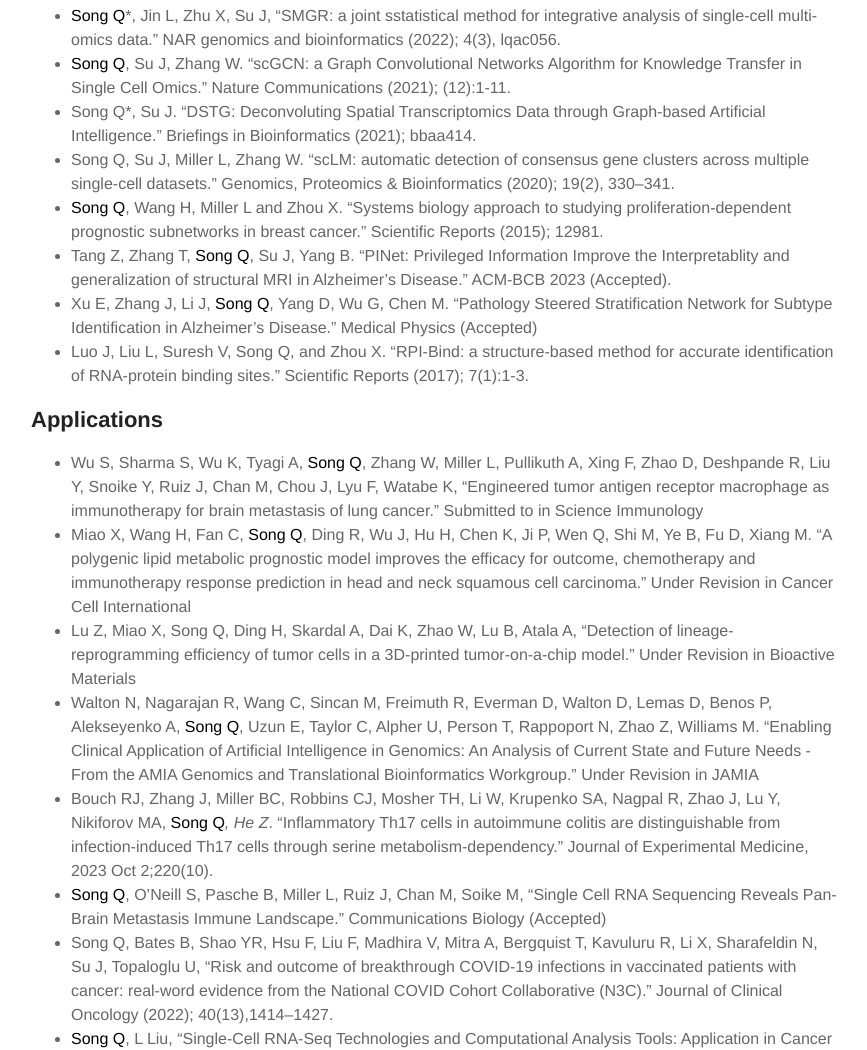
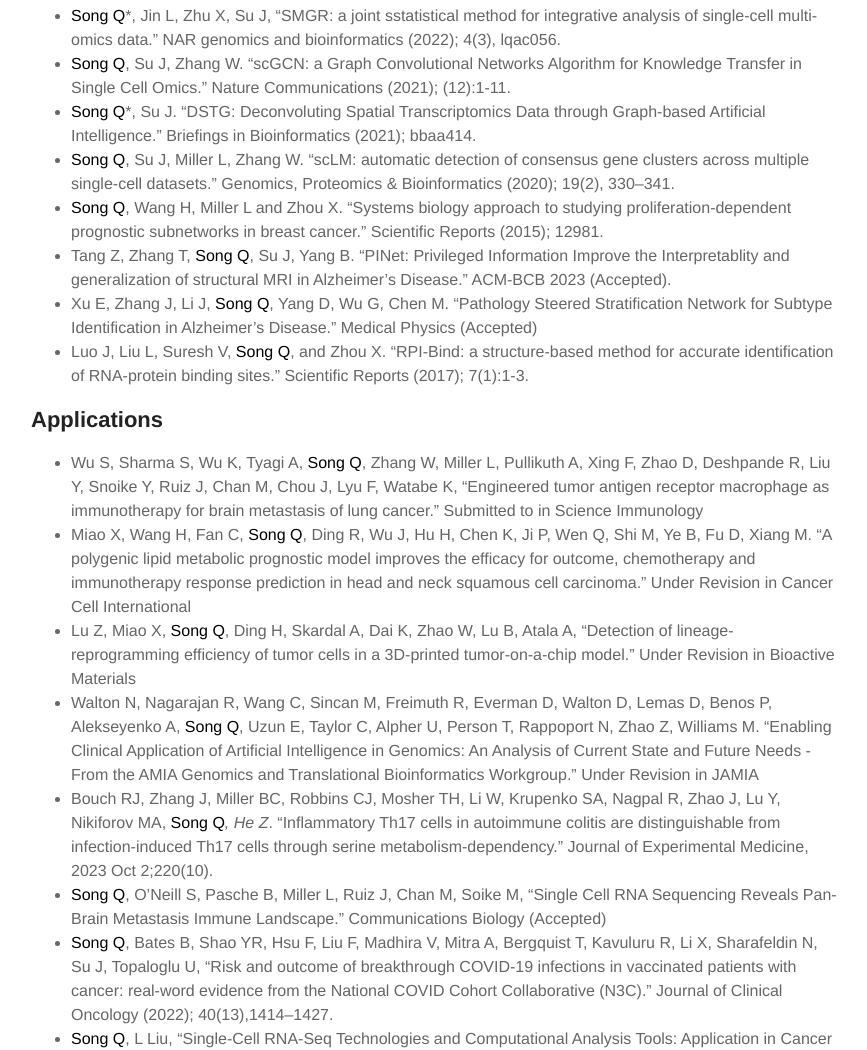
Before and after one commit to QSong-github/SongLab, a Jekyll site: the page built from pages/publication.md, in a window 1280 px wide and 1400 px high, scrolled down 654 px. Shown: the part 157-1207 px from the top of the window, without its empty margins (204-1071 px from the left). Built offline with Jekyll 4.4.1, drawn with Linux system fonts in a browser that asks for light colours; some of the changed text lies outside the part shown.

```diff
--- a/pages/publication.md
+++ b/pages/publication.md
@@ -9,13 +9,13 @@ layout: page
 responses for personalized treatment.” Under Revision in Briefings in Bioinformatics
 * Chen M, Xu C, Xu Z, He Z, Su J, **Song Q***, “SCRN: Single-cell Gene Regulatory Network Identification
 in Alzheimer’s disease.” Under Review in  IEEE/ACM Transactions on Computational Biology and Bioinformatics
-* Zhang J, Liu Q, Zhang H, Dai M,  Song   Q, Yang D, Wu G, Chen M. “Uncovering the System
+* Zhang J, Liu Q, Zhang H, Dai M,  Song Q, Yang D, Wu G, Chen M. “Uncovering the System
 Vulnerability and Criticality of Human Brain under Evolving Neuropathological Events in Alzheimer’s
 Disease.” Under Revision in Physics in Medicine and Biology
 * Wu C, Ning W, Wu T, Chen J, Yao H, Tao Z, Wang G, Zhao X, Diao K, Wang J, **Song Q**, Liu X,
 “TCfinder: robust tumor cell discrimination in scRNA-seq based on gene pathway activity.” Under
 Review in Bioinformatics
-* Tang Z, Zhang T, Yang B, Su J,  Song   Q*, “SiGra: Single-cell spatial elucidation through image-
+* Tang Z, Zhang T, Yang B, Su J,  **Song Q***, “SiGra: Single-cell spatial elucidation through image-
 augmented graph transformer.” Nature Communications (Accepted)
 * Tang Z, Zhang T, Yang B, Su J, **Song Q***, “spaCI: deciphering spatial cellular communications through
 adaptive graph model.” Briefings in Bioinformatics, (2023); bbac563.
@@ -31,9 +31,9 @@ Network for Revealing Gene Targets in Alzheimer’s Disease.”  Computers in Bi
 multi-omics data.” NAR genomics and bioinformatics (2022); 4(3), lqac056.
 * **Song Q**, Su J, Zhang W. “scGCN: a Graph Convolutional Networks Algorithm for Knowledge Transfer
 in Single Cell Omics.” Nature Communications (2021); (12):1-11.
-* Song   Q*, Su J. “DSTG: Deconvoluting Spatial Transcriptomics Data through Graph-based Artificial
+* **Song Q***, Su J. “DSTG: Deconvoluting Spatial Transcriptomics Data through Graph-based Artificial
 Intelligence.” Briefings in Bioinformatics (2021); bbaa414.
-* Song   Q, Su J, Miller L, Zhang W. “scLM: automatic detection of consensus gene clusters across
+* **Song Q**, Su J, Miller L, Zhang W. “scLM: automatic detection of consensus gene clusters across
 multiple single-cell datasets.” Genomics, Proteomics & Bioinformatics (2020); 19(2), 330–341.
 * **Song Q**, Wang H, Miller L and Zhou X. “Systems biology approach to studying proliferation-dependent
 prognostic subnetworks in breast cancer.” Scientific Reports (2015); 12981.
@@ -41,7 +41,7 @@ prognostic subnetworks in breast cancer.” Scientific Reports (2015); 12981.
 generalization of structural MRI in Alzheimer’s Disease.” ACM-BCB 2023 (Accepted).
 * Xu E, Zhang J, Li J, **Song Q**, Yang D, Wu G, Chen M. “Pathology Steered Stratification Network for
 Subtype Identification in Alzheimer's Disease.” Medical Physics (Accepted)
-* Luo J, Liu L, Suresh V,  Song   Q, and Zhou X. "RPI-Bind: a structure-based method for accurate
+* Luo J, Liu L, Suresh V,  **Song Q**, and Zhou X. "RPI-Bind: a structure-based method for accurate
 identification of RNA-protein binding sites." Scientific Reports (2017); 7(1):1-3.
 
 ## Applications
@@ -53,7 +53,7 @@ Immunology
 M. “A polygenic lipid metabolic prognostic model improves the efficacy for outcome, chemotherapy and
 immunotherapy response prediction in head and neck squamous cell carcinoma.” Under Revision in
 Cancer Cell International
-* Lu Z, Miao X, Song   Q, Ding H, Skardal A, Dai K, Zhao W, Lu B, Atala A, “Detection of lineage-
+* Lu Z, Miao X, **Song Q**, Ding H, Skardal A, Dai K, Zhao W, Lu B, Atala A, “Detection of lineage-
 reprogramming efficiency of tumor cells in a 3D-printed tumor-on-a-chip model.” Under Revision in
 Bioactive Materials
 * Walton N, Nagarajan R, Wang C, Sincan M, Freimuth R, Everman D, Walton D, Lemas D, Benos P,
@@ -67,7 +67,7 @@ infection-induced   Th17   cells   through   serine   metabolism-dependency.”
 Medicine, 2023 Oct 2;220(10).
 * **Song Q**, O’Neill S, Pasche B, Miller L, Ruiz J, Chan M, Soike M, “Single Cell RNA Sequencing Reveals
 Pan-Brain Metastasis Immune Landscape.” Communications Biology (Accepted)
-* Song   Q, Bates B, Shao YR, Hsu F, Liu F, Madhira V, Mitra A, Bergquist T, Kavuluru R, Li X,
+* **Song Q**, Bates B, Shao YR, Hsu F, Liu F, Madhira V, Mitra A, Bergquist T, Kavuluru R, Li X,
 Sharafeldin N, Su J, Topaloglu U, "Risk and outcome of breakthrough COVID-19 infections in
 vaccinated patients with cancer: real-word evidence from the National COVID Cohort Collaborative
 (N3C)." Journal of Clinical Oncology (2022); 40(13),1414–1427.
@@ -88,12 +88,12 @@ Journal (Accepted)
 J, **Song Q**, Zhao D, Chandrasekaran A, Xing F, “c-Met mediated cytokine network promotes brain
 metastasis of breast cancer by remodeling neutrophil activities.” Cancers (2023);15(9):2626.
 * Meyers A, Wang Z, Han W, hao Q, Zabalawi M, Duan L, Zhang Q, Manne R, Lorenzo F, Quinn M,
-Song   Q, Fan D, Lin H, Furdui C, Locasale J, McCall C, Zhu X. “Pyruvate dehydrogenase kinase
+**Song Q**, Fan D, Lin H, Furdui C, Locasale J, McCall C, Zhu X. “Pyruvate dehydrogenase kinase
 supports macrophage NLRP3 inflammasome activation during acute inflammation.”  Cell Reports
 (2023); 42(1):111941
 * Jiang Y, Song L, Lin Y, Li T, Li B, Mao X, **Song Q**, Xing C, Zheng G, Huang S, Jin L, “ROS-mediated
 SRMS activation confers platinum resistance in ovarian cancer.” Oncogene (2023);1-13.
-* Ji   Z,   Song   Q,   Su   J.   “Advanced   computational   systems   biology   approaches   for   accelerating
+* Ji   Z,   **Song Q**,   Su   J.   “Advanced   computational   systems   biology   approaches   for   accelerating
 comprehensive research of the human brain.” Frontiers in Genetics (2023);14.
 * N Yao, W Jiang, Y Wang, Q   Song, X Cao, Zheng W, Zhang J, "An immune-related signature for
 optimizing prognosis prediction and treatment decision of hepatocellular carcinoma." European Journal
@@ -115,7 +115,7 @@ oncogenic FGFR3-TACC3 fusion.” Molecular Therapy (2022); 30(4):1610-27
 * Zhang J, Wang L, **Song Q**, Xiao M, Gao J, Cao X, Zheng W. “Organoids in recapitulating tumorigenesis
 driven by risk factors: Current trends and future perspectives.”  International Journal of Biological
 Sciences (2022); 18(7):2729.
-* Bian S, Ni W, Zhu M, Zhang X, Qiang Y, Zhang J, Ni Z, Shen Y, Qiu S, Song  Q, Xiao M. ”Flap
+* Bian S, Ni W, Zhu M, Zhang X, Qiang Y, Zhang J, Ni Z, Shen Y, Qiu S, **Song Q**, Xiao M. ”Flap
 endonuclease   1   Facilitated   Hepatocellular   Carcinoma   Progression   by   Enhancing   USP7/MDM2-
 mediated P53 Inactivation.” International journal of biological sciences (2022); 18(3):1022.
 * Sharafeldin N, Bates B, **Song Q**, Madhira V, Yan Y, Dong S, Lee E, Kuhrt N, Shao YR, Liu F, Bergquist
@@ -138,7 +138,7 @@ Brain Metastasis Outcomes Following Craniotomy.” Frontiers in Oncology (2021);
 * Ni W, Bian S, Zhu M, **Song Q**, Zhang J, Xiao M, Zheng W. “Identification and Validation of Ubiquitin-
 specific Proteases as a Novel Prognostic Signature for Hepatocellular Carcinoma.”  Frontiers in
 Oncology (2021); 11:629327.
-* Zheng W, Zhang J,  Song   Q, Xu Y, Zhu M, Ma J. “Rac Family Small GTPase 3 Correlates with
+* Zheng W, Zhang J,  **Song Q**, Xu Y, Zhu M, Ma J. “Rac Family Small GTPase 3 Correlates with
 Progression and Poor Prognosis in Bladder Cancer.” DNA and Cell Biology (2021); 40(3):469-81.
 * Zhu M, Huang Y, Bian S, **Song Q**, Zhang J, Zheng W. “Organoid model: Current Implications and
 Pharmaceutical Applications in Liver Diseases.” Current Molecular Pharmacology (2021); 14(4):498-
@@ -148,7 +148,7 @@ Hepatocellular Carcinoma.” Current medicinal chemistry (2021); 28(1):93-109.
 * Bian S, Ni W, Zhu M, **Song Q**, Zhuang J, Ni R, Zheng W. “Identification and Validation of the N6-
 methyladenosine RNA Methylation Regulator YTHDF1 as A Novel Prognostic Marker and Potential
 Target for Hepatocellular Carcinoma.” Frontiers in Molecular Biosciences (2020); 7:604766.
-* Zhang   J,   Wu   M,   Xu   Y,  Song   Q,   Zheng   W.   “Secretory   Clusterin:   A   Promising   Target   for
+* Zhang   J,   Wu   M,   Xu   Y,  **Song Q**,   Zheng   W.   “Secretory   Clusterin:   A   Promising   Target   for
 Chemoresistance   of   Hepatocellular   Carcinoma.”  Mini   reviews   in   medicinal   chemistry  (2020);
 20(12):1153-65.
 * Zhang J, **Song Q**, Liu J, Lu L, Xu Y, & Zheng W. “Cyclin-Dependent Kinase Regulatory Subunit 2
@@ -177,16 +177,16 @@ Graph-based Artificial Intelligence.” AMIA 2020
 * **Song Q**, Forbes E, Miller L, Triozzi P, Liu L, Zhang W, Soto-Pantoja D. “Single-cell analysis predicts
 immunotherapy response in melanoma.” 2020 Tumor Heterogeneity: From Single Cells to Clinical
 Impact Special Conference Abstracts
-* Song   Q, Su J, Miller L, Zhang W. “scLM: automatic detection of consensus gene clusters across
+* **Song Q**, Su J, Miller L, Zhang W. “scLM: automatic detection of consensus gene clusters across
 multiple single-cell datasets.” Cancer Res 2020
-* Song   Q,   Hawkins   G,   Wudel   L,   et.al.   “Dissecting   intratumoral   cell-cell   interactions   in   myeloid
+* **Song Q**,   Hawkins   G,   Wudel   L,   et.al.   “Dissecting   intratumoral   cell-cell   interactions   in   myeloid
 reprogramming by single cell RNA-seq.” Cancer Res 2019
 * Su J, **Song Q**, O’Neill S, Pasche B, Miller L, Ruiz J, Chan M, Soike M. “Single Cell RNA Sequencing
 Reveals Pan-Brain Metastasis Immune Landscape.” AMIA 2020
-* Li T, Mehraein-Ghomi F, Namjoshi S, Song   Q, Ballard E, Forbes M, Chou P, Yang X, Zhang W.
+* Li T, Mehraein-Ghomi F, Namjoshi S, **Song Q**, Ballard E, Forbes M, Chou P, Yang X, Zhang W.
 “Abstract B036: Targeting Hsp90-Cdc37 complex in glioma harboring FGFR3-TACC3.” Mol Cancer
 Ther 2019
-* Sun L,  Song   Q, Tian W, Zhang Z. “MiR-506 suppresses tumor progression by reprogramming
+* Sun L,  **Song Q**, Tian W, Zhang Z. “MiR-506 suppresses tumor progression by reprogramming
 macrophage polarization in pancreatic ductal adenocarcinoma.” Cancer Res 2019
 * Wu D, Su J, **Song Q**, Zhou X. “SDF1/CXCR4 regulates stiffness of bone marrow stromal cell through
 RhoA and Rac1 GTPases pathway to support myeloma cell proliferation in multiple myeloma.” Cancer
```
